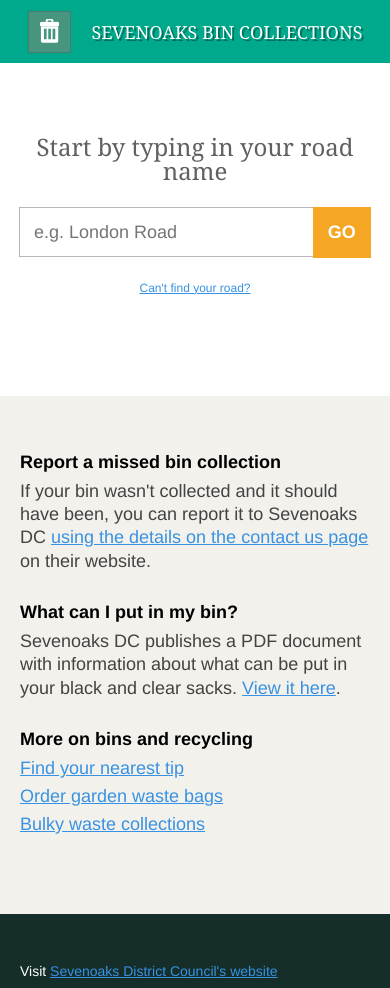
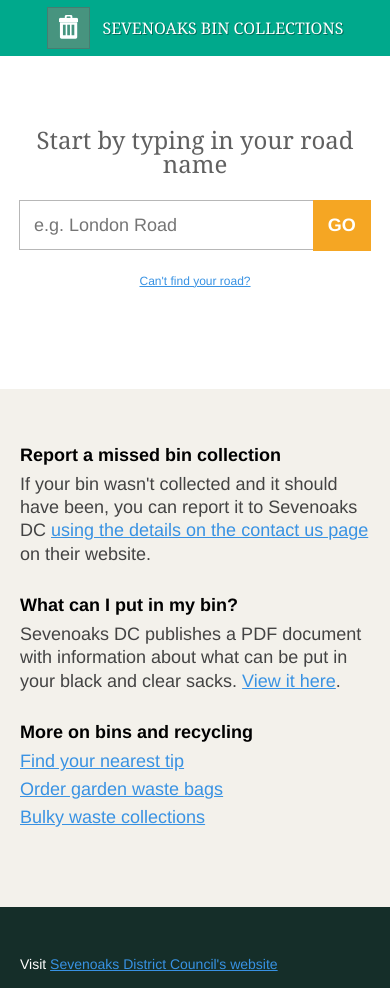
Before and after one commit to mikejamesthompson/magic-bins, a Flask app: page / in a window 390 px wide. Shown: the top 988 px of the page. Run offline with Flask 2, Linux system fonts and the light colour scheme; parts of the project's set-up code (start-up, migrations or seed data) failed here and were passed over; some libraries are stand-ins or nearby versions.

Commit message:
Optimisations for Safari on iOS

```diff
--- a/app/static/css/main.css
+++ b/app/static/css/main.css
@@ -138,7 +138,7 @@ body {
 
 h1,h2 {  color: #606060; font-weight: normal; font-family: "Copse", Georgia, Times, serif; text-align: center;}
 
-h3,h4,h5,h6 { font-weight: bold; }
+h3,h4,h5,h6 { font-family: "Helvetica", "HelveticaNeue", Arial, sans-serif; font-weight: bold; }
 
 h1 { color: #606060; font-size: 3.6em; line-height: 1.1em; margin-bottom: 0.5em;}
 h2 { color: #606060; font-size: 2.4em; margin-bottom: 1em; }
@@ -186,7 +186,7 @@ body { background: #152E29; }
 
 header { background: #00A98C;}
 
-header h2 { font-size: 2.6em; margin: 0; padding: 1.25em 0; text-shadow: 2px 2px #006D5A; text-transform: uppercase; margin: 0 auto; max-width: 744px; }
+header h2 { font-size: 2.6em; margin: 0; padding: 1.25em 0; text-shadow: 1px 1px #006D5A; text-transform: uppercase; margin: 0 auto; max-width: 744px; }
 
 header h2 a:link, header h2 a:visited { background: url('/static/img/bin_logo.png') no-repeat left center; color: #fff; padding: 0.75em 0 0.75em 64px; text-decoration: none; }
 
@@ -214,7 +214,8 @@ footer p#site-links a { margin-right: 1em; }
 }
 
 @media screen and (max-width:500px) {
-	header h2 { font-size: 1.8em; }
+	header h2 { font-size: 1.6em; }
+	header h2 a:link, header h2 a:visited { padding-left: 56px }
 	footer p#the-real-thing { float: none; margin: 0 0 2em 0; }
 }
 
@@ -231,7 +232,7 @@ div.search { padding: 4.2em 1.8em; text-align: center }
 
 .search input[type=text] { border: 1px solid #B7B7B7; margin: 0; padding: 0.75em; width: 75%; }
 
-.search input[type=submit] { background: #F5A623; border: 0; color: #fff; font-family: helvetica, arial, sans-serif; font-size: 1.8em; font-weight: bold; margin-left: -0.2em; padding: 0.82em;}
+.search input[type=submit] { background: #F5A623; border: 0; color: #fff; font-family: helvetica, arial, sans-serif; font-size: 1.8em; font-weight: bold; margin-left: -0.2em; padding: 0.82em; -webkit-appearance: none;}
 
 .search small { display: block; font-size: 1.2em; margin: 2em 0 0; }
 
```
